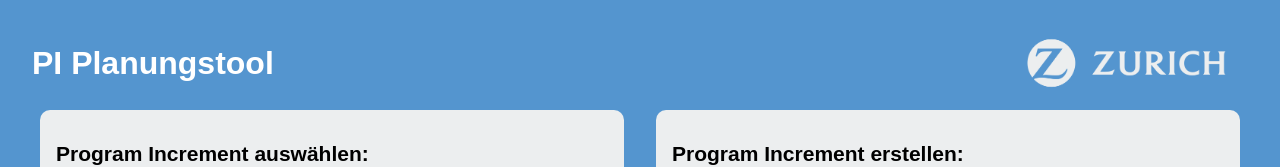
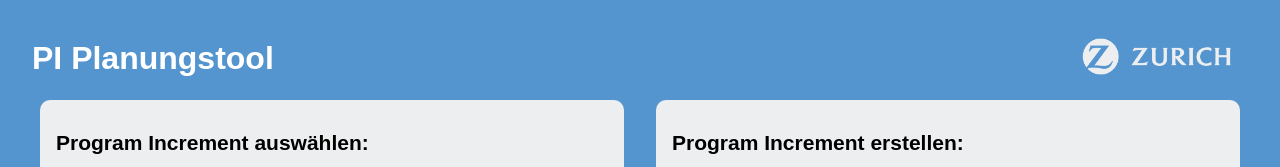
Before and after one commit to cxs1mon/Pi-Planning-Tool, an Angular app: page / in a window 1280 px wide. Shown: the top 167 px of the page. Built offline with nearby package versions, Linux system fonts and the light colour scheme; no server answers.

Commit message:
feat: add navigation to landing page on logo click

```diff
--- a/src/app/header/header.html
+++ b/src/app/header/header.html
@@ -1,8 +1,9 @@
 <section class="header">
   <h1 class="header__title header__title--{{ themeColor() }}">PI Planungstool</h1>
-  @if (piName()) {
+  @if (piName() && themeColor() === 'blue') {
     <p class="header__pi-name">{{ piName() }}</p>
   }
+  <button (click)="navigate()" class="header__logo-button">
     <img
       ngSrc="./Logo_{{ themeColor() }}.png"
       alt="{{ themeColor() }} Logo"
@@ -11,6 +12,7 @@
       class="header__logo header__logo--{{ themeColor() }}"
       priority
     />
+  </button>
 </section>
 @if (themeColor() === 'blue') {
   <hr class="header__horizontal-line" />
--- a/src/app/header/header.scss
+++ b/src/app/header/header.scss
@@ -17,8 +17,18 @@
   color: #2167ae;
 }
 
+.header__logo-button {
+  max-width: 200px;
+  border: none;
+  margin: 0;
+  padding: 0;
+  background: none;
+  width: 15%;
+  cursor: pointer;
+}
+
 .header__logo {
-  width: 20%;
+  width: 100%;
   height: auto;
 }
 
--- a/src/app/header/header.ts
+++ b/src/app/header/header.ts
@@ -1,5 +1,6 @@
-import { Component, input } from '@angular/core';
+import { Component, inject, input } from '@angular/core';
 import { NgOptimizedImage } from '@angular/common';
+import { Router } from '@angular/router';
 
 @Component({
   selector: 'app-header',
@@ -10,4 +11,9 @@ import { NgOptimizedImage } from '@angular/common';
 export class Header {
   themeColor = input('blue');
   piName = input('');
+  router = inject(Router);
+
+  navigate(): void {
+    this.router.navigate(['/']);
+  }
 }
```
Lines whose indentation alone changed are shown as unchanged.
